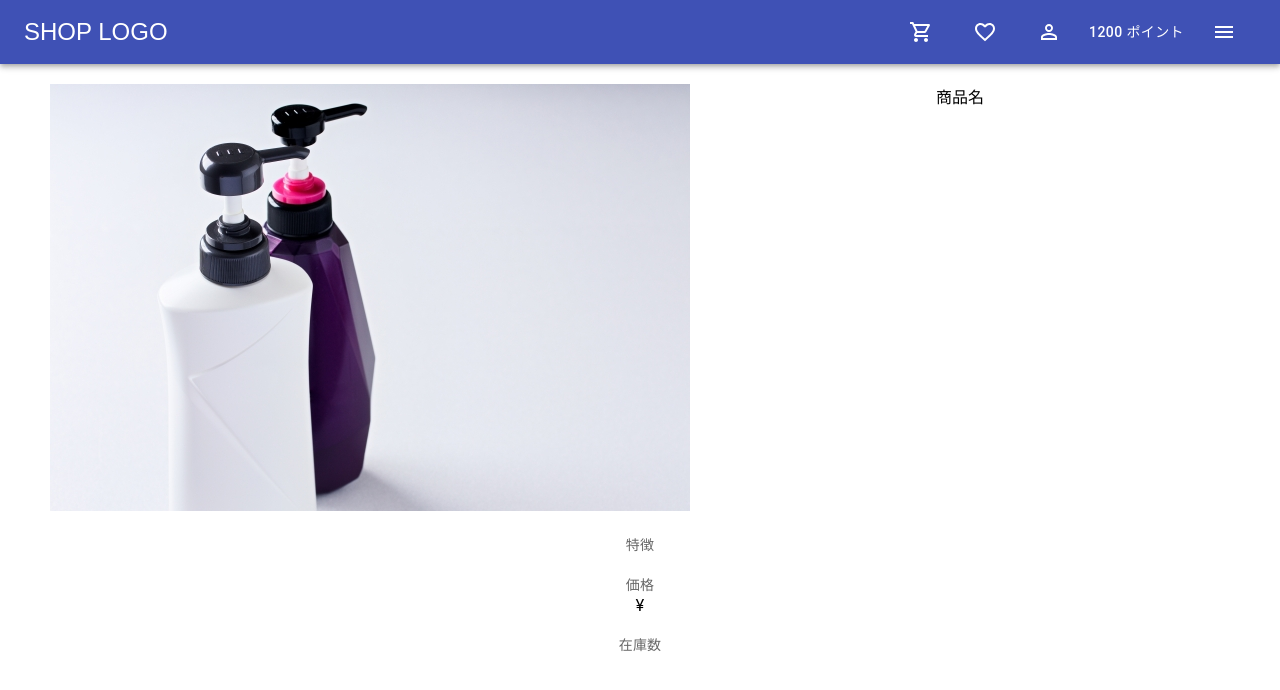
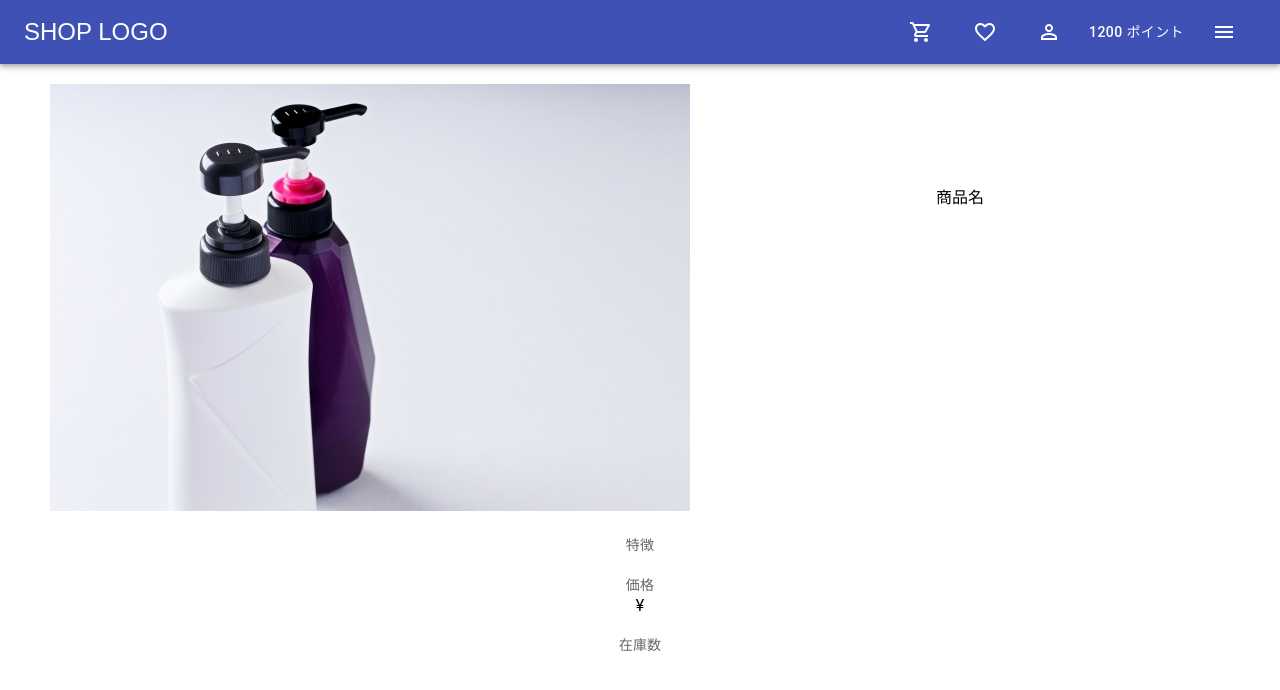
Before and after one commit to Onepiece2424/shampoo_ec_site, a React (Create React App) app in the folder frontend/: page /items/1 in a window 1280 px wide. Shown: the top 690 px of the page. Built offline with nearby package versions, Linux system fonts and the light colour scheme; no server answers; the HTML template or start-up script is replaced by a standard one.

Commit message:
商品名をセンタリング

```diff
--- a/frontend/src/App.css
+++ b/frontend/src/App.css
@@ -51,6 +51,7 @@
 
 .cat2 {
   background-size: cover;
+  padding: 100px 0;
 }
 
 @media all and (min-width: 500px) {
```
